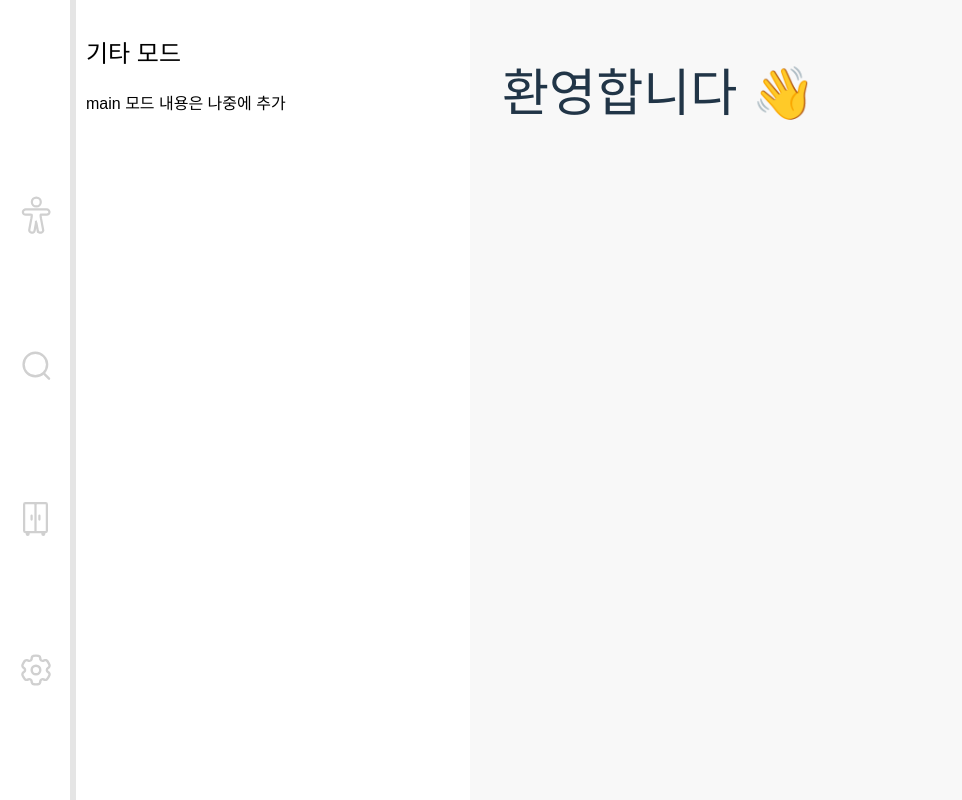
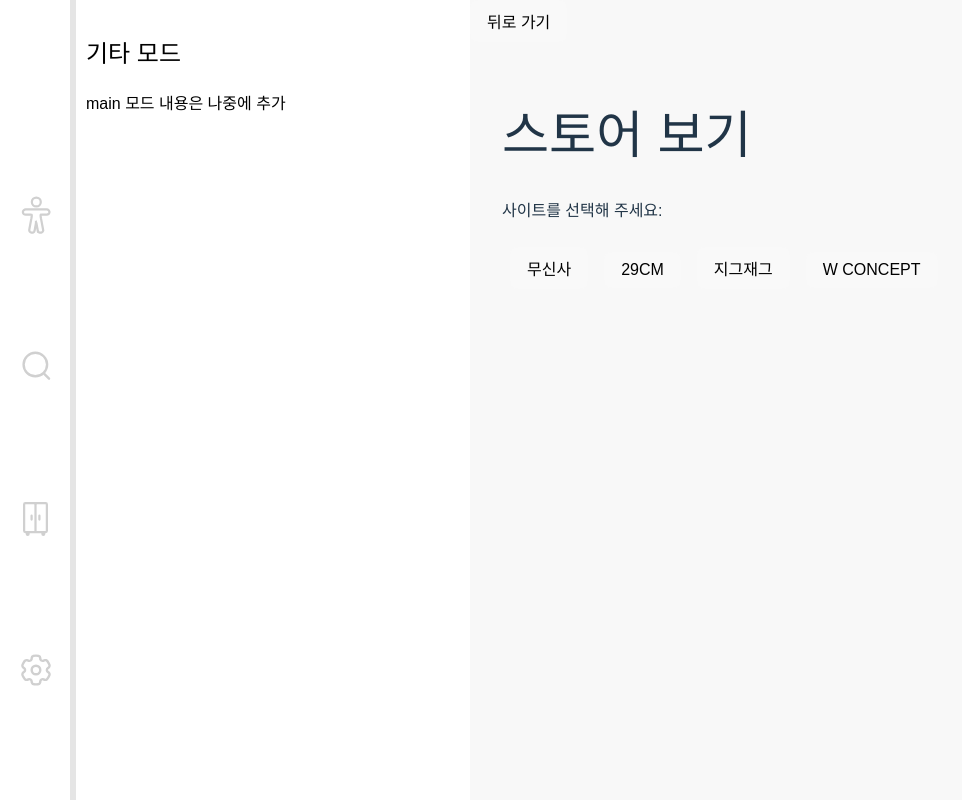
Before and after one commit to 2025-MJU-Capstone/WebFront, a React (Vite) app in the folder SELFIT/: page /store in a window 1280 px wide. Shown: the whole page, without its empty margins (0-962 px from the left). Built offline with nearby package versions, Linux system fonts and the light colour scheme.

Commit message:
fix: 사이트선택버튼 페이지쪽으로

```diff
--- a/SELFIT/src/App.jsx
+++ b/SELFIT/src/App.jsx
@@ -1,4 +1,5 @@
 import { useState } from 'react'
+import { BrowserRouter, Routes, Route } from 'react-router-dom'
 import './App.css'
 import LeftSidebar from './components/LeftSidebar'
 import DynamicSidebar from './components/DynamicSidebar'
@@ -11,6 +12,7 @@
   const [inputValue, setInputValue] = useState('')
 
   return (
+    <BrowserRouter>
       <div style={{ display: 'flex', height: '100vh', width: '100vw' }}>
         <LeftSidebar setMode={setMode} />
         <DynamicSidebar
@@ -19,12 +21,12 @@
           inputValue={inputValue}
           setInputValue={setInputValue}
         />
-      {mode === 'iframe' ? (
-        <Store url={url} />
-      ) : (
-        <Main mode={mode} inputValue={inputValue} />
-      )}
+        <Routes>
+          <Route path="/" element={<Main mode={mode} inputValue={inputValue} />} />
+          <Route path="/store" element={<Store url={url} setUrl={setUrl} />} />
+        </Routes>
       </div>
+    </BrowserRouter>
   )
 }
 
--- a/SELFIT/src/components/DynamicSidebar.jsx
+++ b/SELFIT/src/components/DynamicSidebar.jsx
@@ -1,8 +1,12 @@
-import { useState } from 'react';
+import { useState } from 'react'
+import { useNavigate } from 'react-router-dom'
 
 function DynamicSidebar({ mode, setUrl, inputValue, setInputValue }) {
+  const navigate = useNavigate()
+  const [gender, setGender] = useState('') // 성별 상태
   const width = '400px'
-  const inputStyle={
+
+  const inputStyle = {
     width: '100%',
     height: '3rem',
     padding: '0.4rem',
@@ -11,36 +15,41 @@
     borderRadius: '4px',
     boxSizing: 'border-box'
   }
-  const [gender, setGender] = useState('') // 성별 상태
-  if (mode === 'iframe') {
-    return (
-      <div style={{
-        width,
-        background: '#ffffff',
-        color: 'white',
-        padding: '1rem',
-        display: 'flex',
-        flexDirection: 'column',
-        gap: '1rem',
-        boxSizing: 'border-box',
-        boxShadow: 'inset 6px 0px 0px rgba(0, 0, 0, 0.1)'
-      }}>
-        <h2>사이트 목록</h2>
-        <button onClick={() => setUrl('https://www.musinsa.com/main/musinsa/recommend?gf=A')}>
-          무신사
-        </button>
-        <button onClick={() => setUrl('https://www.29cm.co.kr/')}>
-          29CM
-        </button>
-        <button onClick={() => setUrl('https://zigzag.kr/')}>
-          지그재그
-        </button>
-        <button onClick={() => setUrl('https://display.wconcept.co.kr/rn/women')}>
-          W CONCEPT
-        </button>
-      </div>
-    )
+
+  const handleSiteClick = (siteUrl) => {
+    setUrl(siteUrl)
+    navigate('/store')
   }
+
+  // if (mode === 'iframe') {
+  //   return (
+  //     <div style={{
+  //       width,
+  //       background: '#ffffff',
+  //       color: 'white',
+  //       padding: '1rem',
+  //       display: 'flex',
+  //       flexDirection: 'column',
+  //       gap: '1rem',
+  //       boxSizing: 'border-box',
+  //       boxShadow: 'inset 6px 0px 0px rgba(0, 0, 0, 0.1)'
+  //     }}>
+  //       <h2>사이트 목록</h2>
+  //       <button onClick={() => handleSiteClick('https://www.musinsa.com/main/musinsa/recommend?gf=A')}>
+  //         무신사
+  //       </button>
+  //       <button onClick={() => handleSiteClick('https://www.29cm.co.kr/')}>
+  //         29CM
+  //       </button>
+  //       <button onClick={() => handleSiteClick('https://zigzag.kr/')}>
+  //         지그재그
+  //       </button>
+  //       <button onClick={() => handleSiteClick('https://display.wconcept.co.kr/rn/women')}>
+  //         W CONCEPT
+  //       </button>
+  //     </div>
+  //   )
+  // }
 
   if (mode === 'input') {
     return (
@@ -56,14 +65,9 @@
         gap: '1rem',
         boxShadow: 'inset 6px 0px 0px rgba(0, 0, 0, 0.1)'
       }}>
-        <h1></h1>
-
-        {/* 공통 폼 영역 */}
-        <div style={{ width: '70%', textAlign: 'left', display: 'flex', flexDirection: 'column', gap: '2rem',marginTop:'5rem'
-         }}>
-
+        <div style={{ width: '70%', textAlign: 'left', display: 'flex', flexDirection: 'column', gap: '2rem', marginTop: '5rem' }}>
           <div>
-            <p style={{margin:0}}>이름을 입력하세요</p>
+            <p style={{ margin: 0 }}>이름을 입력하세요</p>
             <input
               type="text"
               value={inputValue}
@@ -74,12 +78,9 @@
           </div>
 
           <div>
-            <p style={{margin:0}}>나이를 입력하세요</p>
+            <p style={{ margin: 0 }}>나이를 입력하세요</p>
             <div style={{ position: 'relative', width: '100%' }}>
-              <input
-                type="number"
-                style={inputStyle}
-              />
+              <input type="number" style={inputStyle} />
               <span style={{
                 position: 'absolute',
                 right: '0.7rem',
@@ -87,15 +88,13 @@
                 transform: 'translateY(-50%)',
                 color: 'black',
                 pointerEvents: 'none'
-              }}>
-                세
-              </span>
+              }}>세</span>
             </div>
           </div>
 
           <div>
-            <p style={{margin:0}}>성별을 선택하세요</p>
-            <div style={{ display: 'flex', gap: '1.5rem', width: '100%',height:'3rem' }}>
+            <p style={{ margin: 0 }}>성별을 선택하세요</p>
+            <div style={{ display: 'flex', gap: '1.5rem', width: '100%', height: '3rem' }}>
               <button
                 onClick={() => setGender('male')}
                 style={{
@@ -106,8 +105,7 @@
                   border: 'none',
                   borderRadius: '4px',
                   cursor: 'pointer'
-                }}
-              >
+                }}>
                 남자
               </button>
               <button
@@ -120,30 +118,27 @@
                   border: 'none',
                   borderRadius: '4px',
                   cursor: 'pointer'
-                }}
-              >
+                }}>
                 여자
               </button>
             </div>
           </div>
 
           <div>
-            <p style={{margin:0}}>사용하실 닉네임을 입력하세요</p>
-            <input
-              type="text"
-              style={inputStyle}
-            />
+            <p style={{ margin: 0 }}>사용하실 닉네임을 입력하세요</p>
+            <input type="text" style={inputStyle} />
           </div>
+
           <div>
-          <button
-            style={{width:'100%',height:'3rem', marginTop:'2rem',color:'white',background:'black'}}
-          >등록하기</button>
+            <button
+              style={{ width: '100%', height: '3rem', marginTop: '2rem', color: 'white', background: 'black' }}>
+              등록하기
+            </button>
           </div>
         </div>
       </div>
     )
   }
-
 
   return (
     <div style={{
--- a/SELFIT/src/components/LeftSidebar.jsx
+++ b/SELFIT/src/components/LeftSidebar.jsx
@@ -1,4 +1,4 @@
-import { Link } from 'react-router-dom'
+import { useNavigate } from 'react-router-dom'
 import { useState } from 'react';
 import Body from "../assets/Body.svg"
 import Closet from "../assets/Closet.svg"
@@ -11,6 +11,8 @@
 
 function LeftSidebar({ setMode }) {
   const [selectedButton, setSelectedButton] = useState(null);
+  const navigate = useNavigate();
+
   return (
     <div style={{
       width: '70px',
@@ -31,9 +33,11 @@
         style={{ cursor: "pointer" }}
         onClick={() => {
           setSelectedButton('body');
-            setMode('input')
+          setMode('input');
+          navigate('/'); //  홈으로 이동 (Main)
         }}
       />
+
       <img
         src={selectedButton === 'search' ? sSearch : Search}
         alt="Store"
@@ -41,9 +45,11 @@
         style={{ cursor: "pointer" }}
         onClick={() => {
           setSelectedButton('search');
-            setMode('iframe')
+          setMode('iframe');
+          navigate('/store'); // store 페이지로 이동
         }}
       />
+
       <img
         src={selectedButton === 'closet' ? sCloset : Closet}
         alt="Closet"
@@ -51,9 +57,11 @@
         style={{ cursor: "pointer" }}
         onClick={() => {
           setSelectedButton('closet');
-            setMode('somethingElse')
+          setMode('somethingElse');
+          navigate('/closet'); // 나중에 구현할 경로
         }}
       />
+
       <img
         src={selectedButton === 'setting' ? sSetting : Setting}
         alt="Setting"
@@ -61,7 +69,8 @@
         style={{ cursor: "pointer" }}
         onClick={() => {
           setSelectedButton('setting');
-            setMode('anotherThing')
+          setMode('anotherThing');
+          navigate('/setting'); // 나중에 구현할 경로
         }}
       />
     </div>
--- a/SELFIT/src/pages/Store.jsx
+++ b/SELFIT/src/pages/Store.jsx
@@ -1,6 +1,30 @@
-function Store({ url }) {
+import { useNavigate } from 'react-router-dom'
+import { useEffect } from 'react'
+
+function Store({ url, setUrl }) {
+  const navigate = useNavigate()
+  useEffect(() => {
+    if (!url) {
+      setUrl('')
+    }
+  }, [])
+  const siteList = [
+    { name: '무신사', url: 'https://www.musinsa.com/main/musinsa/recommend?gf=A' },
+    { name: '29CM', url: 'https://www.29cm.co.kr/' },
+    { name: '지그재그', url: 'https://zigzag.kr/' },
+    { name: 'W CONCEPT', url: 'https://display.wconcept.co.kr/rn/women' }
+  ]
+
+  const handleSelect = (siteUrl) => {
+    setUrl(siteUrl)
+  }
+
   return (
     <div style={{ flex: 1, height: '100%', boxSizing: 'border-box' }}>
+      <button className="back-btn" onClick={() => setUrl('')}>
+          <b>뒤로 가기</b>
+      </button>
+
       {url ? (
         <iframe
           src={url}
@@ -15,7 +39,21 @@
       ) : (
         <div style={{ padding: '2rem' }}>
           <h1>스토어 보기</h1>
-          <p>사이드바에서 사이트를 선택해 주세요.</p>
+          <p>사이트를 선택해 주세요:</p>
+          {siteList.map((site) => (
+            <button
+              key={site.name}
+              onClick={() => handleSelect(site.url)}
+              style={{
+                margin: '0.5rem',
+                padding: '0.5rem 1rem',
+                fontSize: '1rem',
+                cursor: 'pointer'
+              }}
+            >
+              {site.name}
+            </button>
+          ))}
         </div>
       )}
     </div>
```
Lines whose indentation alone changed are shown as unchanged.
